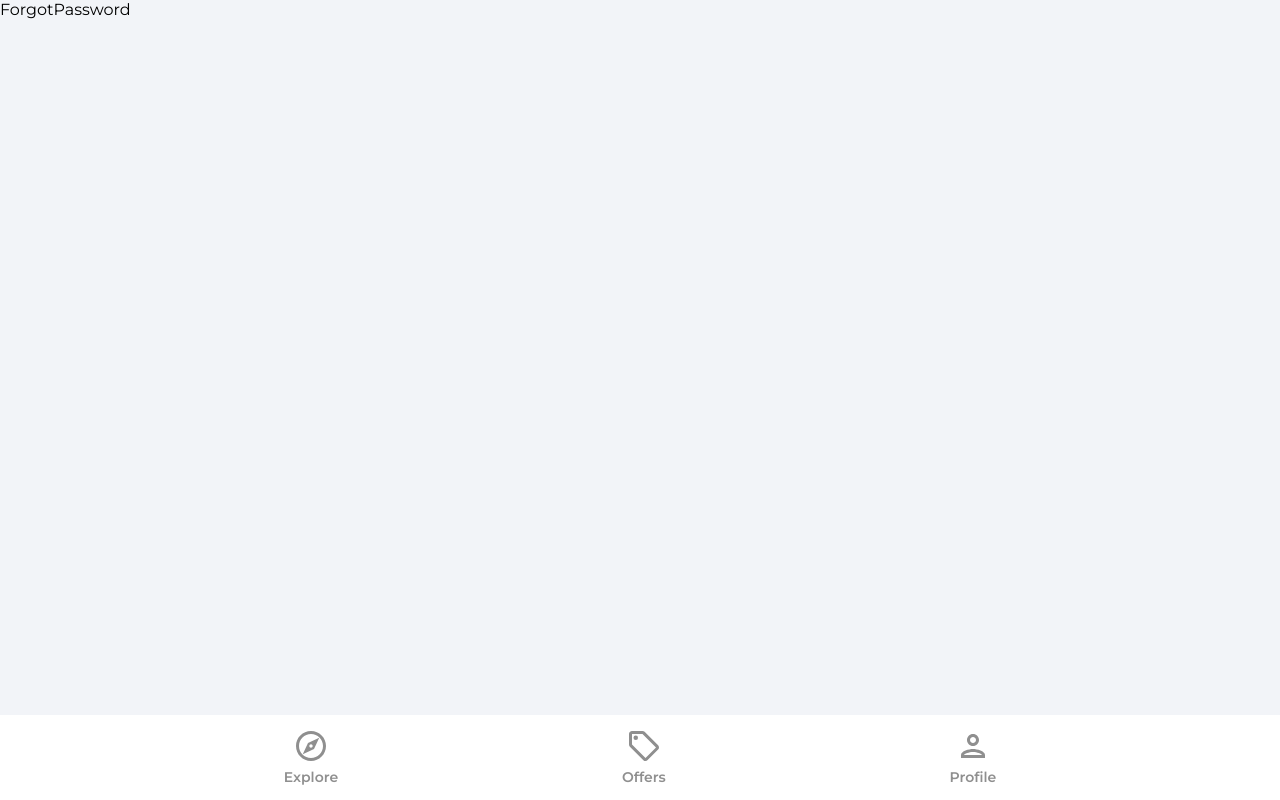
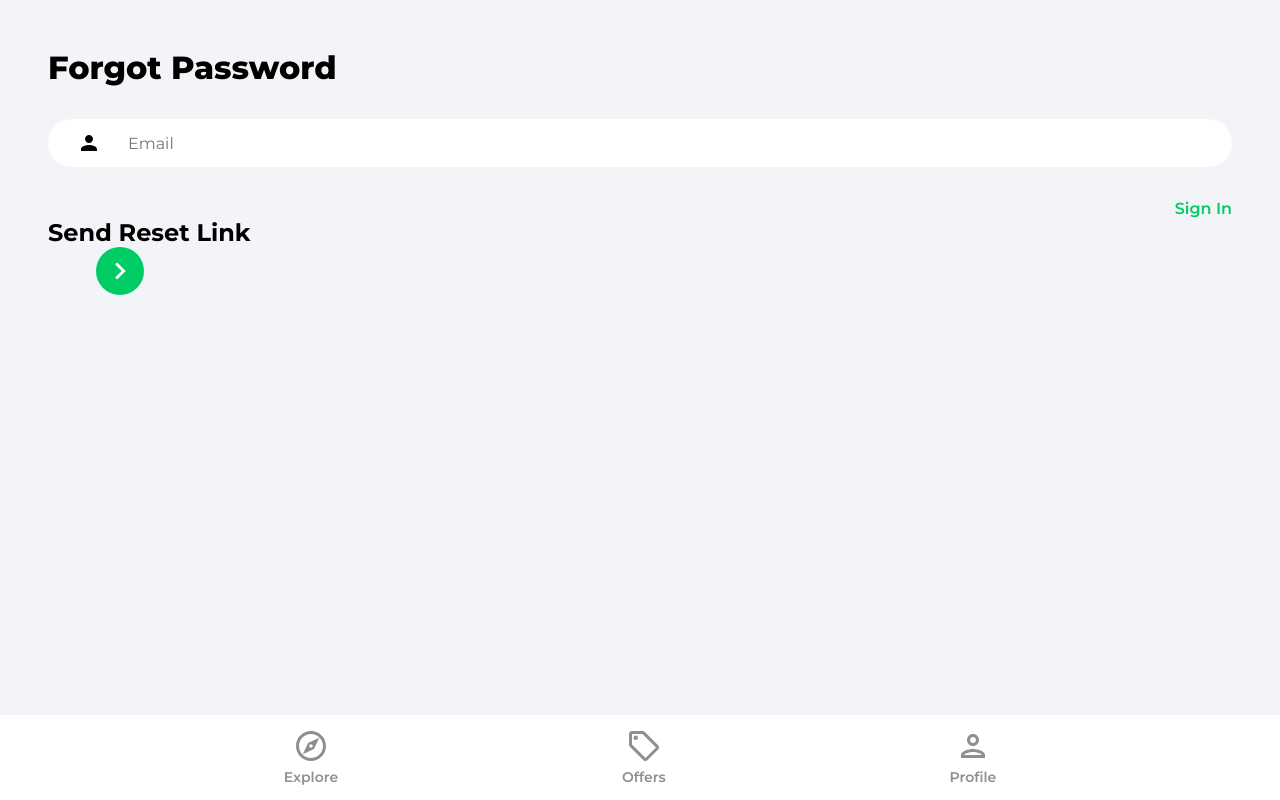
Before and after one commit to IImRan007/House-Marketplace-Firebase-App, a React (Create React App) app: page /forgot-password in a window 1280 px wide. Built offline with nearby package versions, Linux system fonts and the light colour scheme.

Commit message:
Forgot Password

```diff
--- a/src/pages/ForgotPassword.js
+++ b/src/pages/ForgotPassword.js
@@ -1,4 +1,58 @@
+import { useState } from "react";
+import { Link } from "react-router-dom";
+// Firebase
+import { getAuth, sendPasswordResetEmail } from "firebase/auth";
+// Toast
+import { toast } from "react-toastify";
+import { ReactComponent as ArrowRightIcon } from "../assets/svg/keyboardArrowRightIcon.svg";
+
 const ForgotPassword = () => {
-  return <div>ForgotPassword</div>;
+  const [email, setEmail] = useState("");
+
+  const handleChange = (e) => {
+    setEmail(e.target.value);
+  };
+
+  const handleSubmit = async (e) => {
+    e.preventDefault();
+
+    try {
+      const auth = getAuth();
+
+      await sendPasswordResetEmail(auth, email);
+      toast.success("Email was sent");
+    } catch (error) {
+      toast.error("Could not send reset email");
+    }
+  };
+
+  return (
+    <div className="pageContainer">
+      <header>
+        <p className="pageHeader">Forgot Password</p>
+      </header>
+      <main>
+        <form onSubmit={handleSubmit}>
+          <input
+            type="email"
+            className="emailInput"
+            id="email"
+            placeholder="Email"
+            value={email}
+            onChange={handleChange}
+          />
+          <Link to="/sign-in" className="forgotPasswordLink">
+            Sign In
+          </Link>
+          <div className="singInBar">
+            <div className="signInText">Send Reset Link</div>
+            <button className="signInButton">
+              <ArrowRightIcon fill="#ffffff" width="34px" height="34px" />
+            </button>
+          </div>
+        </form>
+      </main>
+    </div>
+  );
 };
 export default ForgotPassword;
```
